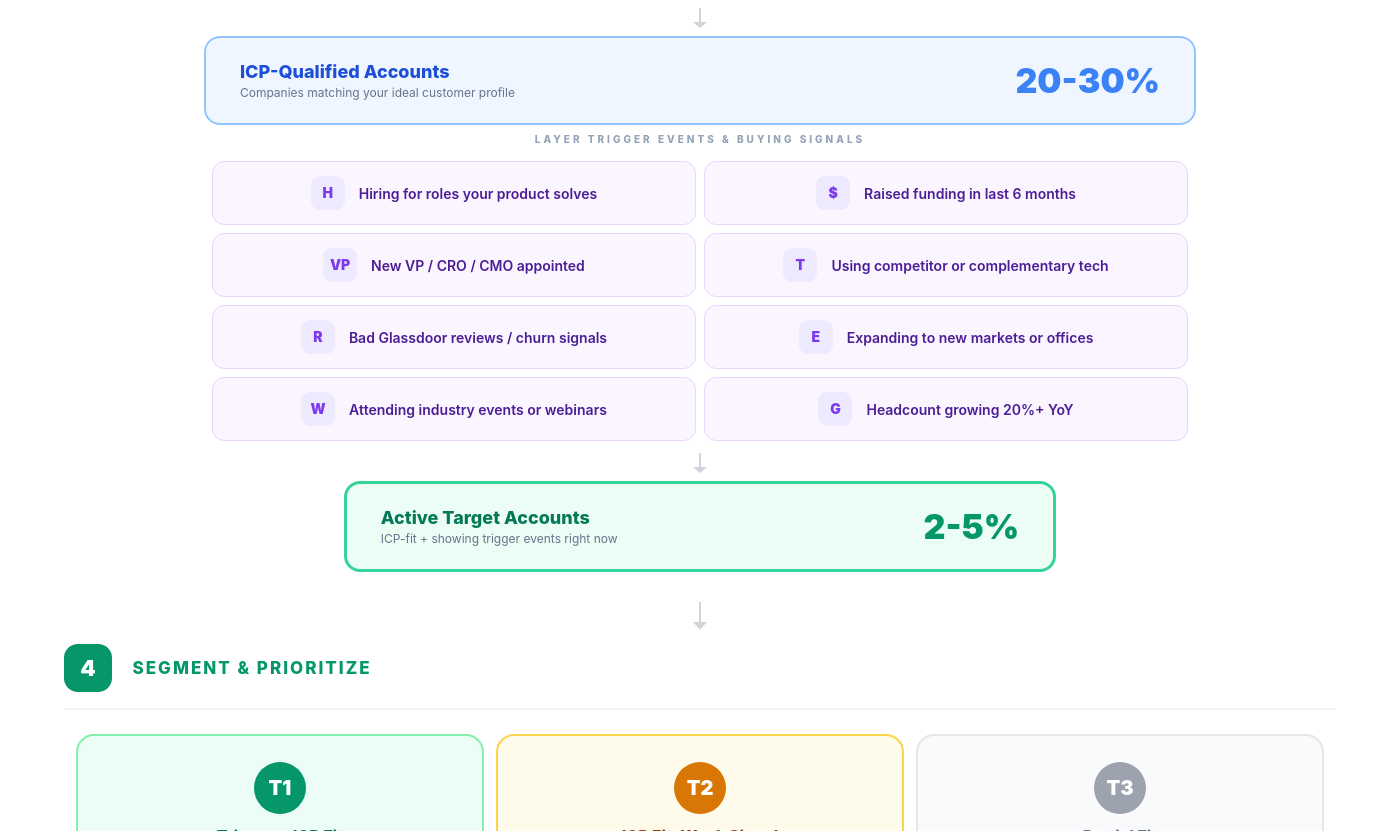
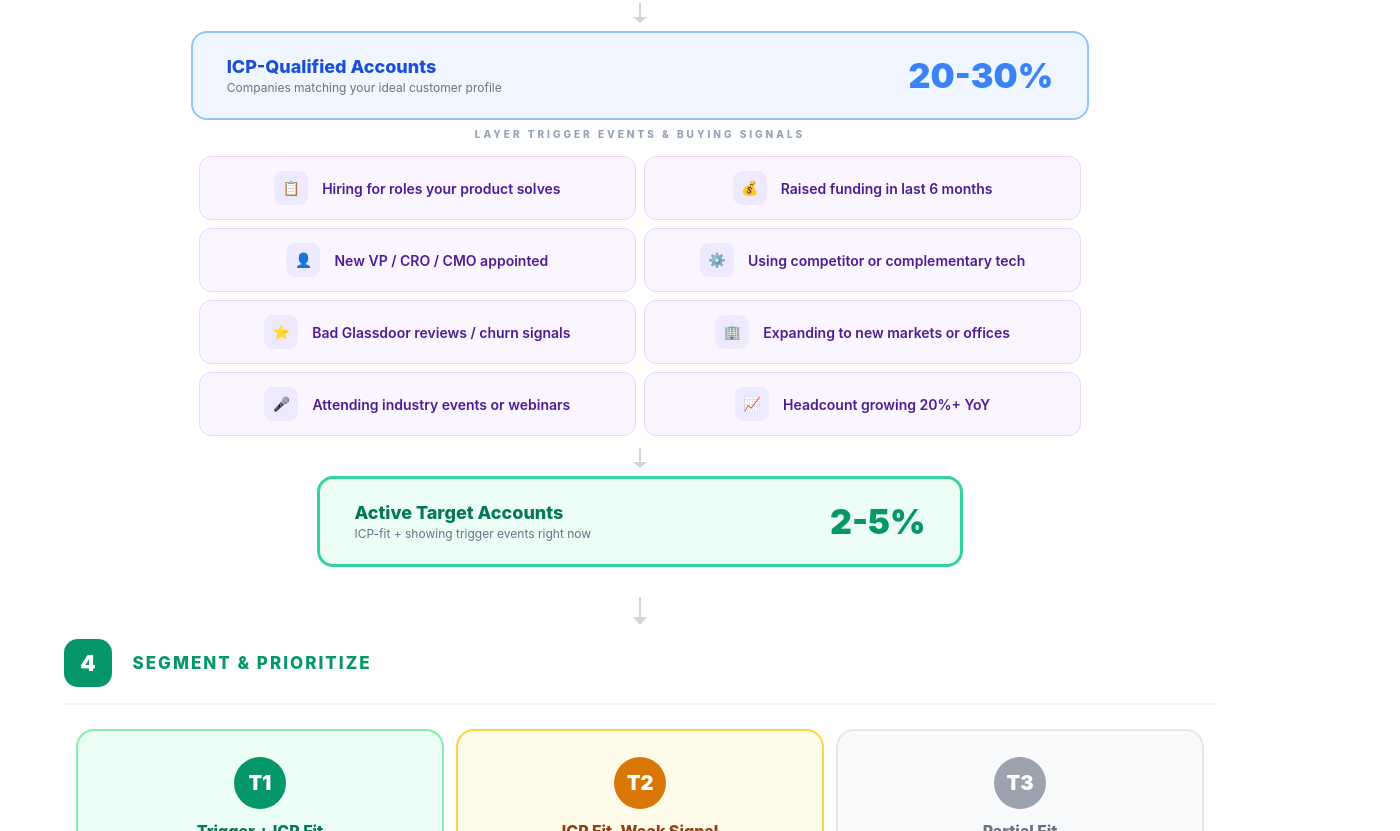
Before and after one commit to sidcxo/TAM-Segmenting-and-Signals-Guide, a plain HTML site: page index.html in a window 1280 px wide. Shown: the part 1453-2284 px from the top of the page, 1400 px wide, since content can reach past the window. Drawn offline with Linux system fonts and the light colour scheme.

Commit message:
Update styles and icons in index.html

```diff
--- a/index.html
+++ b/index.html
@@ -10,8 +10,9 @@
   body {
     background: #fff;
     font-family: -apple-system, BlinkMacSystemFont, 'Segoe UI', Roboto, 'Helvetica Neue', Arial, sans-serif;
-    padding: 56px 64px;
-    width: 1400px;
+    padding: 4% 5%;
+    width: 100%;
+    max-width: 1400px;
     margin: 0 auto;
     color: #0f172a;
     -webkit-font-smoothing: antialiased;
@@ -391,20 +392,20 @@
 
     <table class="sig-table">
       <tr>
-        <td><span class="sig-icon">H</span><span class="sig-text">Hiring for roles your product solves</span></td>
-        <td><span class="sig-icon">$</span><span class="sig-text">Raised funding in last 6 months</span></td>
+        <td><span class="sig-icon">📋</span><span class="sig-text">Hiring for roles your product solves</span></td>
+        <td><span class="sig-icon">💰</span><span class="sig-text">Raised funding in last 6 months</span></td>
       </tr>
       <tr>
-        <td><span class="sig-icon">VP</span><span class="sig-text">New VP / CRO / CMO appointed</span></td>
-        <td><span class="sig-icon">T</span><span class="sig-text">Using competitor or complementary tech</span></td>
+        <td><span class="sig-icon">👤</span><span class="sig-text">New VP / CRO / CMO appointed</span></td>
+        <td><span class="sig-icon">⚙️</span><span class="sig-text">Using competitor or complementary tech</span></td>
       </tr>
       <tr>
-        <td><span class="sig-icon">R</span><span class="sig-text">Bad Glassdoor reviews / churn signals</span></td>
-        <td><span class="sig-icon">E</span><span class="sig-text">Expanding to new markets or offices</span></td>
+        <td><span class="sig-icon">⭐</span><span class="sig-text">Bad Glassdoor reviews / churn signals</span></td>
+        <td><span class="sig-icon">🏢</span><span class="sig-text">Expanding to new markets or offices</span></td>
       </tr>
       <tr>
-        <td><span class="sig-icon">W</span><span class="sig-text">Attending industry events or webinars</span></td>
-        <td><span class="sig-icon">G</span><span class="sig-text">Headcount growing 20%+ YoY</span></td>
+        <td><span class="sig-icon">🎤</span><span class="sig-text">Attending industry events or webinars</span></td>
+        <td><span class="sig-icon">📈</span><span class="sig-text">Headcount growing 20%+ YoY</span></td>
       </tr>
     </table>
 
```
